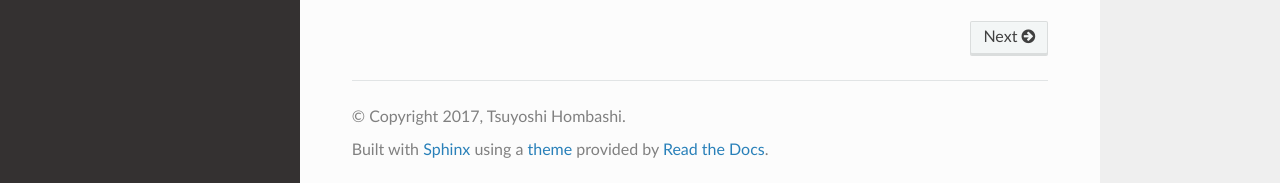
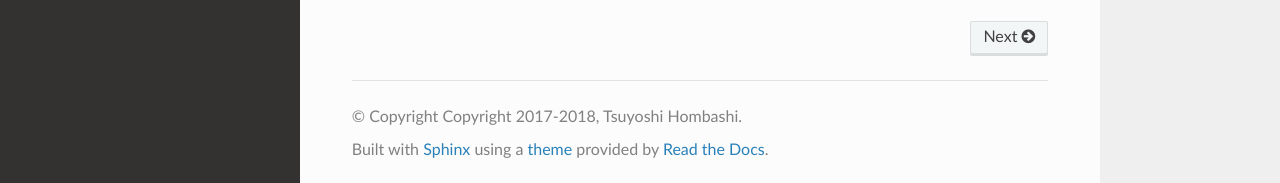
Before and after one commit to thombashi/tabledata, a Sphinx documentation site: the page built from docs/index.rst, in a window 1280 px wide and 938 px high. Shown: the part 752-935 px from the top of the window. Built offline with Sphinx 7.4.7 and the Read the Docs theme 2.0.0, drawn with Linux system fonts in a browser that asks for light colours; pages that are not in the unit, such as notebooks, are missing from menus; some of the changed lines change nothing that is shown.

Commit message:
Update docs

```diff
--- a/docs/conf.py
+++ b/docs/conf.py
@@ -3,8 +3,8 @@
 import os
 import sys
 
-import pkg_resources
 import sphinx_rtd_theme
+from tabledata import __author__, __copyright__, __name__, __version__
 
 
 sys.path.insert(0, os.path.abspath('../tabledata'))
@@ -40,16 +40,16 @@
 master_doc = 'index'
 
 # General information about the project.
-project = u'tabledata'
-copyright = u'2017, Tsuyoshi Hombashi'
-author = u'Tsuyoshi Hombashi'
+project = __name__
+copyright = __copyright__
+author = __author__
 
 # The version info for the project you're documenting, acts as replacement for
 # |version| and |release|, also used in various other places throughout the
 # built documents.
 #
 # The short X.Y version.
-version = pkg_resources.get_distribution(project).version
+version = __version__
 # The full version, including alpha/beta/rc tags.
 release = version
 
```
